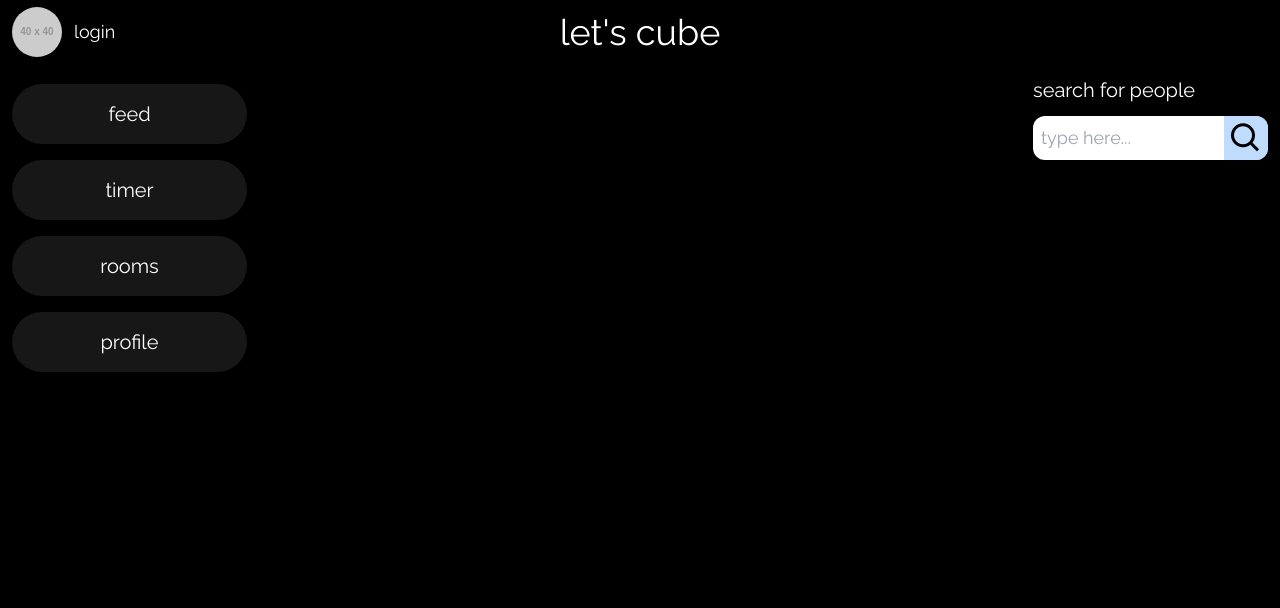
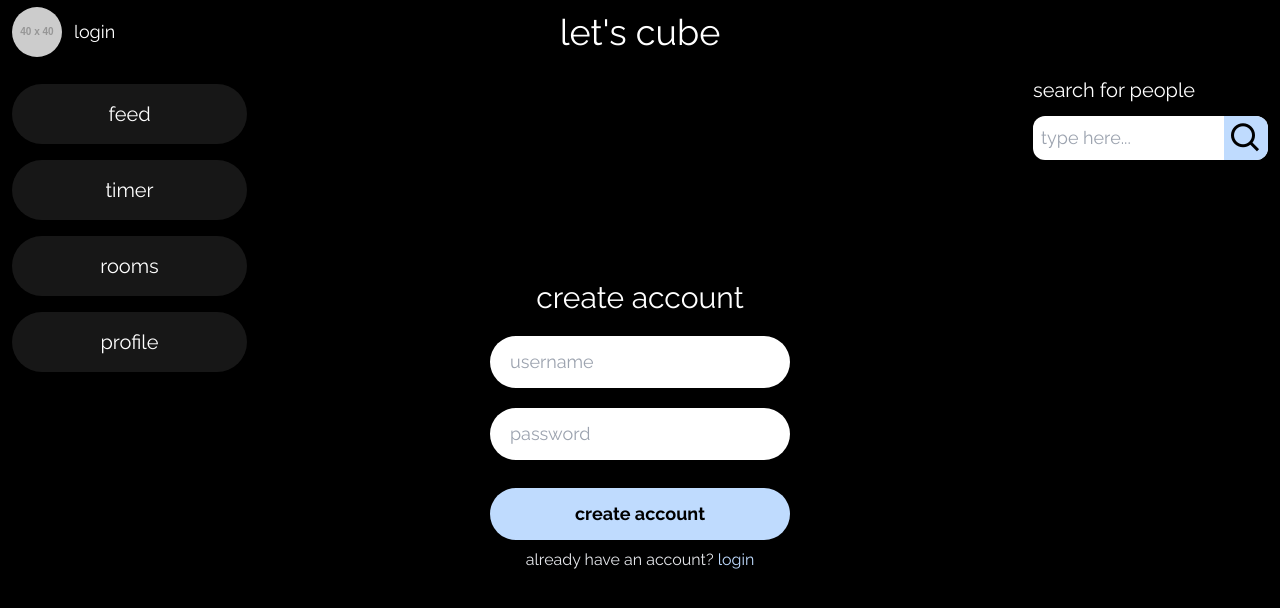
Before and after one commit to dqrk0jeste/justcube-frontend, a Vue app: page /signup in a window 1280 px wide. Shown: the top 608 px of the page. Built offline with nearby package versions, Linux system fonts and the light colour scheme.

Commit message:
done a lot today

```diff
--- /dev/null
+++ b/src/components/CommentReplies.vue
@@ -0,0 +1,3 @@
+<template>
+  <button class="block text-sm ml-3 text-gray-300 hover:underline underline-offset-2">replies</button>
+</template>
--- a/src/components/Post.vue
+++ b/src/components/Post.vue
@@ -1,12 +1,7 @@
 <script setup lang="ts">
-  import { ref } from 'vue'
-  import { ofetch } from 'ofetch'
+  import { toDate, formatDate } from '@/utils/date'
 
-  import { toDate, formatDate, timeSince } from '@/utils/date'
-  import { API, createAuthHeader } from '@/utils/api'
-  import { useSessionStore } from '@/stores/session'
-
-  import type { Post, PostComment, User } from '@/utils/types'
+  import type { Post } from '@/utils/types'
 
   const { post } = defineProps<{
     post: Post
@@ -28,7 +23,7 @@
     <div class="mt-3 text-lg">
       {{ post.text_content }}
     </div>
-    <div class="pt-3">
+    <div v-if="post.image_count > 0" class="pt-3">
       <PostImages :id="post.id" :imageCount="post.image_count"/>
     </div>
     <div>
--- a/src/router/index.ts
+++ b/src/router/index.ts
@@ -1,6 +1,7 @@
 import { createRouter, createWebHistory } from 'vue-router'
 import HomeView from '@/views/HomeView.vue'
 import LoginView from '@/views/LoginView.vue'
+import SignupView from '@/views/SignupView.vue'
 import UserProfileView from '@/views/UserProfileView.vue'
 
 const router = createRouter({
@@ -17,6 +18,11 @@ const router = createRouter({
       component: LoginView,
     },
     {
+      path: '/signup',
+      name: 'signup',
+      component: SignupView,
+    },
+    {
       path: '/users/:id',
       name: 'users',
       component: UserProfileView,
--- a/src/views/LoginView.vue
+++ b/src/views/LoginView.vue
@@ -15,6 +15,9 @@
   const username = ref<string>('')
   const password = ref<string>('')
 
+  const loginPending = ref<boolean>(false)
+  const loginError = ref<any>(null)
+
   async function loginUser() {
     type LoginResponse = {
       access_token: string,
@@ -22,6 +25,7 @@
     }
 
     try {
+      loginPending.value = true
       const data = await ofetch<LoginResponse>(API + '/users/login', {
         method: 'POST',
         body: {
@@ -38,8 +42,12 @@
       }
       router.push('/')
     } catch(e: any) {
-      console.log(e)
+      loginError.value = e
+      setTimeout(() => {
+        loginError.value = null
+      }, 2000)
     }
+    loginPending.value = false
   }
 </script>
 
@@ -57,8 +65,14 @@
         <p class="mt-1 mr-3 text-right text-md text-gray-200">
           <RouterLink to="/login">forgot password?</RouterLink>
         </p>
+        <div class="w-full flex justify-center">
+
+        </div>
       </div>
-      <button type="submit" class="bg-blue-200 w-full p-3 mt-3 rounded-full text-lg font-bold text-black hover:bg-blue-300 transition-color">login</button>
+      <button type="submit" class="w-full h-[52px] mt-3 rounded-full text-lg font-bold transition-color" :class="loginError ? 'bg-red-400' : 'bg-blue-200 hover:bg-blue-300'" :disabled="loginError">
+        <i v-if="loginPending" class='bx bx-loader-circle bx-spin text-2xl text-black'></i>
+        <span v-else class="text-black">login</span>
+      </button>
       <p class="mt-2 text-center text-md text-gray-200">don't have an account? <RouterLink to="/signup" class="text-blue-200">sign up</RouterLink></p>
     </form>
   </div>
--- /dev/null
+++ b/src/views/SignupView.vue
@@ -0,0 +1,88 @@
+<script setup lang="ts">
+  import { ref } from 'vue'
+  import { RouterLink, useRouter } from 'vue-router'
+  import { useTitle } from '@vueuse/core'
+  import { ofetch } from 'ofetch'
+  import { useSessionStore } from '@/stores/session'
+  import { API } from '@/utils/api'
+  import type { User } from '@/utils/types'
+
+  const title = useTitle()
+  title.value = "let's cube | sigup"
+
+  const router = useRouter()
+
+  const username = ref<string>('')
+  const password = ref<string>('')
+
+  const signupPending = ref<boolean>(false)
+  const signupError = ref<any>(null)
+
+  async function signupUser() {
+    type SignupResponse = {
+      user: User,
+    }
+
+    try {
+      signupPending.value = true
+      await ofetch<SignupResponse>(API + '/users', {
+        method: 'POST',
+        body: {
+          username: username.value,
+          password: password.value,
+        },
+      })
+
+      router.push('/login')
+    } catch(e: any) {
+      signupError.value = e
+    }
+    signupPending.value = false
+  }
+</script>
+
+<template>
+  <div class="this h-full w-full overflow-y-auto grid place-items-center">
+    <form @submit.prevent="signupUser()" class="max-w-[300px] w-full">
+      <h1 class="text-3xl mb-5 text-center">create account</h1>
+
+      <div>
+        <label for="username" class="hidden">username</label>
+        <input v-model="username" type="text" id="username" placeholder="username" class="outline-none rounded-full text-lg text-black px-5 py-3 w-full" required maxlength="20">
+      </div>
+
+      <div class="mt-5">
+        <label for="password" class="hidden">password</label>
+        <input v-model="password" type="password" id="password" placeholder="password" class="outline-none rounded-full text-lg text-black px-5 py-3 w-full" required>
+        <div class="w-full flex justify-center">
+
+        </div>
+      </div>
+
+      <button type="submit" class="bg-blue-200 w-full h-[52px] mt-7 rounded-full text-lg font-bold hover:bg-blue-300 transition-color" >
+        <i v-if="signupPending" class='bx bx-loader-circle bx-spin text-2xl text-black'></i>
+        <span v-else class="text-black">create account</span>
+      </button>
+
+      <p class="mt-2 text-center text-md text-gray-200">already have an account? <RouterLink to="/login" class="text-blue-200">login</RouterLink></p>
+
+    </form>
+  </div>
+</template>
+
+<style scoped>
+  .this::-webkit-scrollbar {
+    width: 5px;
+  }
+
+  .this::-webkit-scrollbar-track {
+    background-color: transparent;
+    margin-top: 20px;
+    margin-bottom: 20px;
+  }
+
+  .this::-webkit-scrollbar-thumb {
+    background-color: gray;
+    border-radius: 5px;
+  }
+</style>
```
Also changed, not shown: src/components/PostComments.vue (+44 -16 lines).
